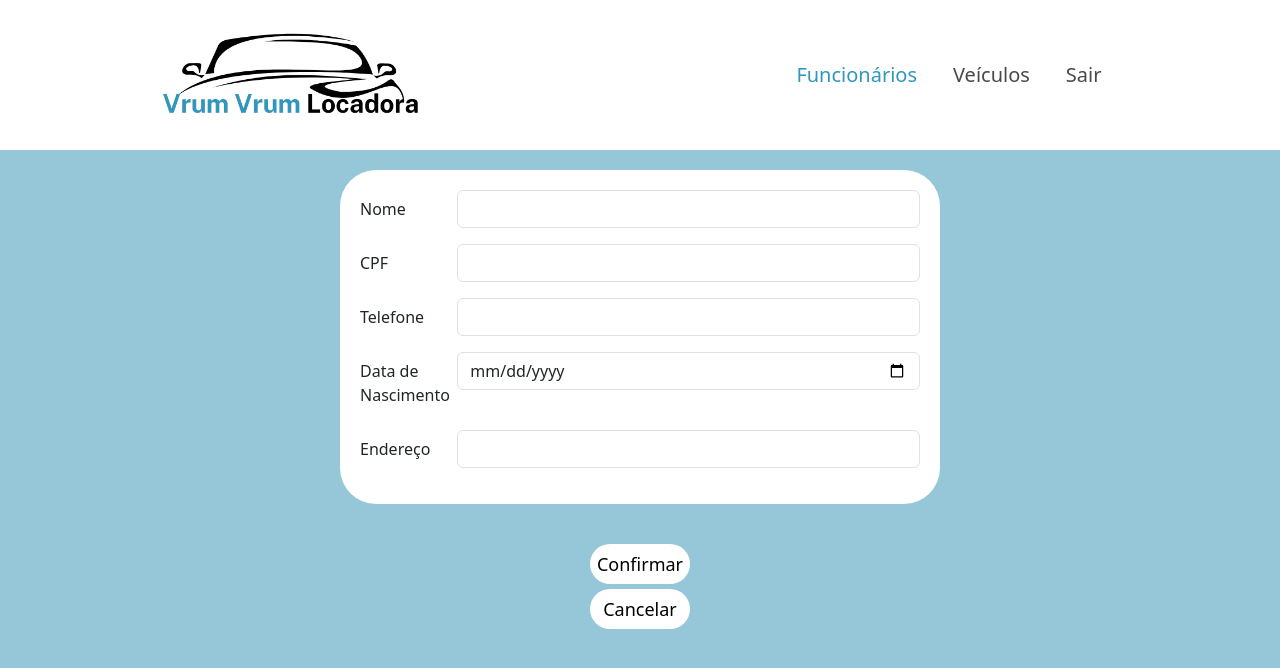
After one commit to marcosvianaap/vrumvrumlocadora, a Flask app: page /administrador/funcionarios/criarFuncionario in a window 1280 px wide. The commit adds this page. Shown: the top 668 px of the page. Run offline with Flask 3, Linux system fonts and the light colour scheme; some libraries are stand-ins or nearby versions.

Commit message:
pagina 4 concluída
Terminada o Front da página 4 semelhante ao desing do canva.

```diff
--- a/app.py
+++ b/app.py
@@ -15,5 +15,9 @@ def administrador():
 def pesquisar_funcionario():
     return render_template("pesquisar_funcionario.html")
 
+@app.route("/administrador/funcionarios/criarFuncionario")
+def criar_funcionario():
+    return render_template("criar_funcionario.html")
+
 if __name__ == "__main__":
     app.run(debug=True)
--- a/static/administrador.css
+++ b/static/administrador.css
@@ -177,3 +177,27 @@ main.admin-home{
     height: 300px;
     background-color: var(--color7);
 }
+
+#divCriaFuncionario{
+    display: grid;
+    place-items: center;
+    height: 50vh;
+}
+
+#formCriaFuncionario{
+
+}
+
+#blocoCriaFuncionario{
+    border-radius: 36px;
+    width: 600px;
+    height: auto;
+    background-color: var(--color7);
+    margin: 20px;
+    padding: 20px;
+}
+
+#confirmaCriaFuncionario, #cancelaCriaFuncionario{
+    text-align: center;
+    height: 30px;
+}
--- a/templates/base_administrador.html
+++ b/templates/base_administrador.html
@@ -9,8 +9,8 @@
 
         <meta http-equiv="X-UA-Compatible" content="IE=edge">
         <meta name="viewport" content="width=device-width, initial-scale=1.0">
-        <link rel="stylesheet" href="../static/bootstrap-5.3.3-dist/css/bootstrap.min.css">
-        <link rel="stylesheet" href="../static/administrador.css">
+        <link rel="stylesheet" href="{{ url_for('static', filename='bootstrap-5.3.3-dist/css/bootstrap.min.css') }}">
+        <link rel="stylesheet" href="{{ url_for('static', filename='administrador.css') }}">
         {% block links %}
         {%endblock%}
     </head>
--- /dev/null
+++ b/templates/criar_funcionario.html
@@ -0,0 +1,59 @@
+{% extends 'base_administrador.html' %}
+
+{% block titulo %}
+Teste
+{% endblock %}
+
+{% block links %}
+{% endblock %}
+
+{% block conteudo %}
+
+
+<main>
+  <div id="divCriaFuncionario">
+    <form id="formCriaFuncionario">
+      <div id="blocoCriaFuncionario">
+        <div class="row mb-3">
+          <label for="nome" class="col-sm-2 col-form-label">Nome</label>
+          <div class="col-sm-10">
+            <input type="text" class="form-control" id="nome" aria-describedby="">
+          </div>
+        </div>
+        <div class="row mb-3">
+          <label for="cpf" class="col-sm-2 col-form-label">CPF</label>
+          <div class="col-sm-10">
+            <input type="text" class="form-control" id="cpf" aria-describedby="">
+          </div>
+        </div>
+        <div class="row mb-3">
+          <label for="telefone" class="col-sm-2 col-form-label">Telefone</label>
+          <div class="col-sm-10">
+            <input type="text" class="form-control" id="telefone" aria-describedby="">
+          </div>
+        </div>
+        <div class="row mb-3">
+          <label for="dataNascimento" class="col-sm-2 col-form-label">Data de Nascimento</label>
+          <div class="col-sm-10">
+            <input type="date" class="form-control" id="dataNascimento" aria-describedby="">
+          </div>
+        </div>
+        <div class="row mb-3">
+          <label for="endereco" class="col-sm-2 col-form-label">Endereço</label>
+          <div class="col-sm-10">
+            <input type="text" class="form-control" id="endereco" aria-describedby="">
+          </div>
+        </div>
+      </div>
+      <div id="confirmaCriaFuncionario" class="botao">
+        <button type="submit">Confirmar</button>
+      </div>
+      <div id="cancelaCriaFuncionario" class="botao">
+        <a href="{{ url_for('pesquisar_funcionario') }}"><button type="button">Cancelar</button></a>
+      </div>
+    </form>
+  </div>
+
+</main>
+
+{% endblock %}
--- a/templates/pesquisar_funcionario.html
+++ b/templates/pesquisar_funcionario.html
@@ -13,7 +13,7 @@ Pesquisar Funcionários
 <main class="pesquisar-funcionario">
 
     <div id="botaoCriarFuncionario" class="botao">
-        <a href="#">
+        <a href="{{ url_for('criar_funcionario') }}">
             <button>Criar</button>
         </a>
     </div>
```
